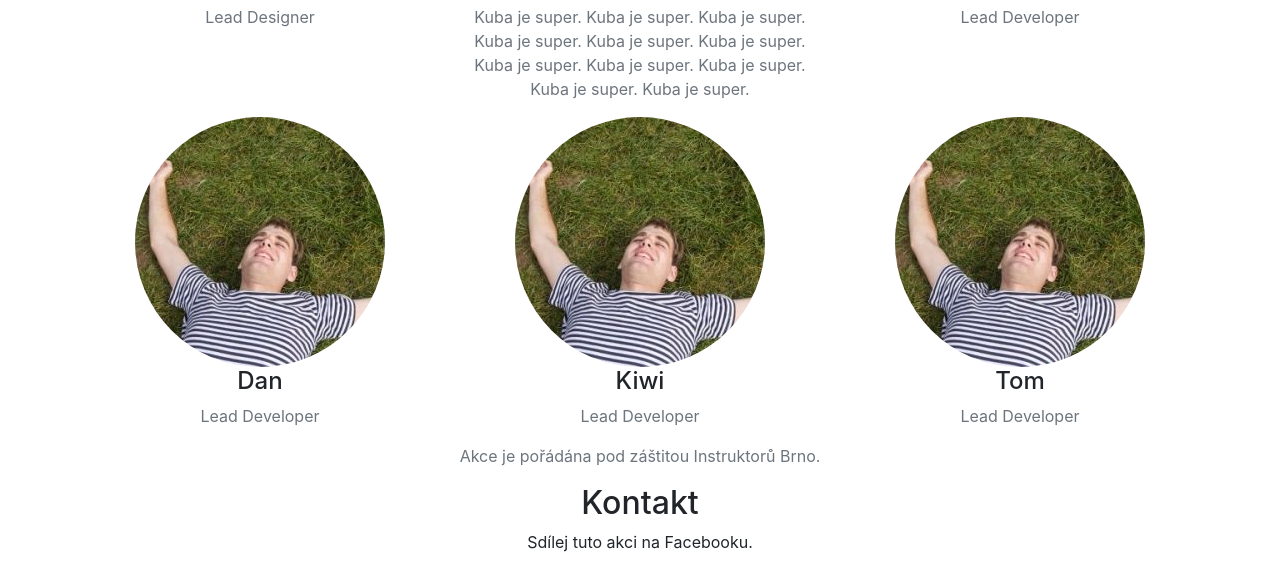
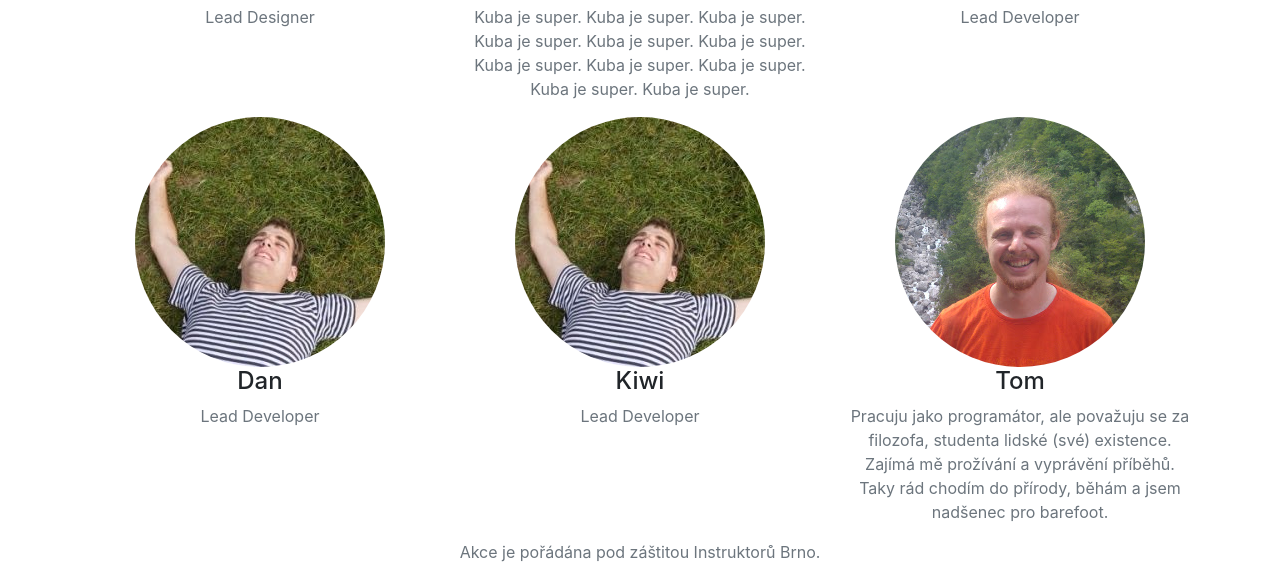
Before and after one commit to tomvej/viceMENE, a website with bundled scripts: page index.html in a window 1280 px wide. Shown: the part 915-1479 px from the top of the page. Built offline with nearby package versions, Linux system fonts and the light colour scheme; files whose address does not match are found by name.

Commit message:
Tomův profil

```diff
--- a/index.html
+++ b/index.html
@@ -144,9 +144,10 @@
           </div>
           <div class="col-sm-4">
             <div class="team-member">
-              <img class="mx-auto rounded-circle" src="img/kuba.jpg" alt="">
+              <img class="mx-auto rounded-circle" src="img/tom.jpg" alt="">
               <h4>Tom</h4>
-              <p class="text-muted">Lead Developer</p>
+              <p class="text-muted">Pracuju jako programátor, ale považuju se za filozofa, studenta lidské (své) existence.
+              Zajímá mě prožívání a vyprávění příběhů. Taky rád chodím do přírody, běhám a jsem nadšenec pro barefoot.</p>
             </div>
           </div>
         </div>
```
Also changed, not shown: img/tom.jpg (added).
